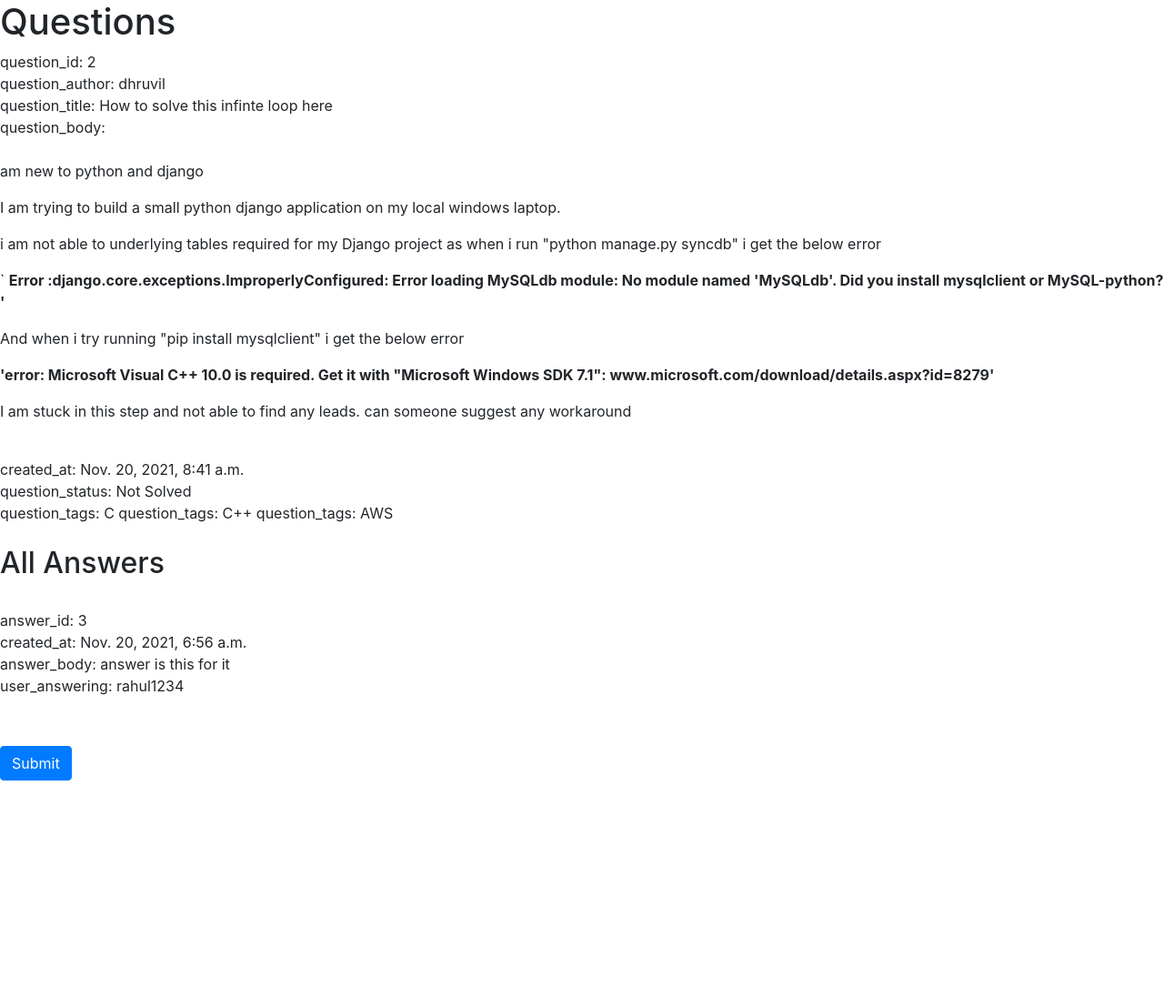
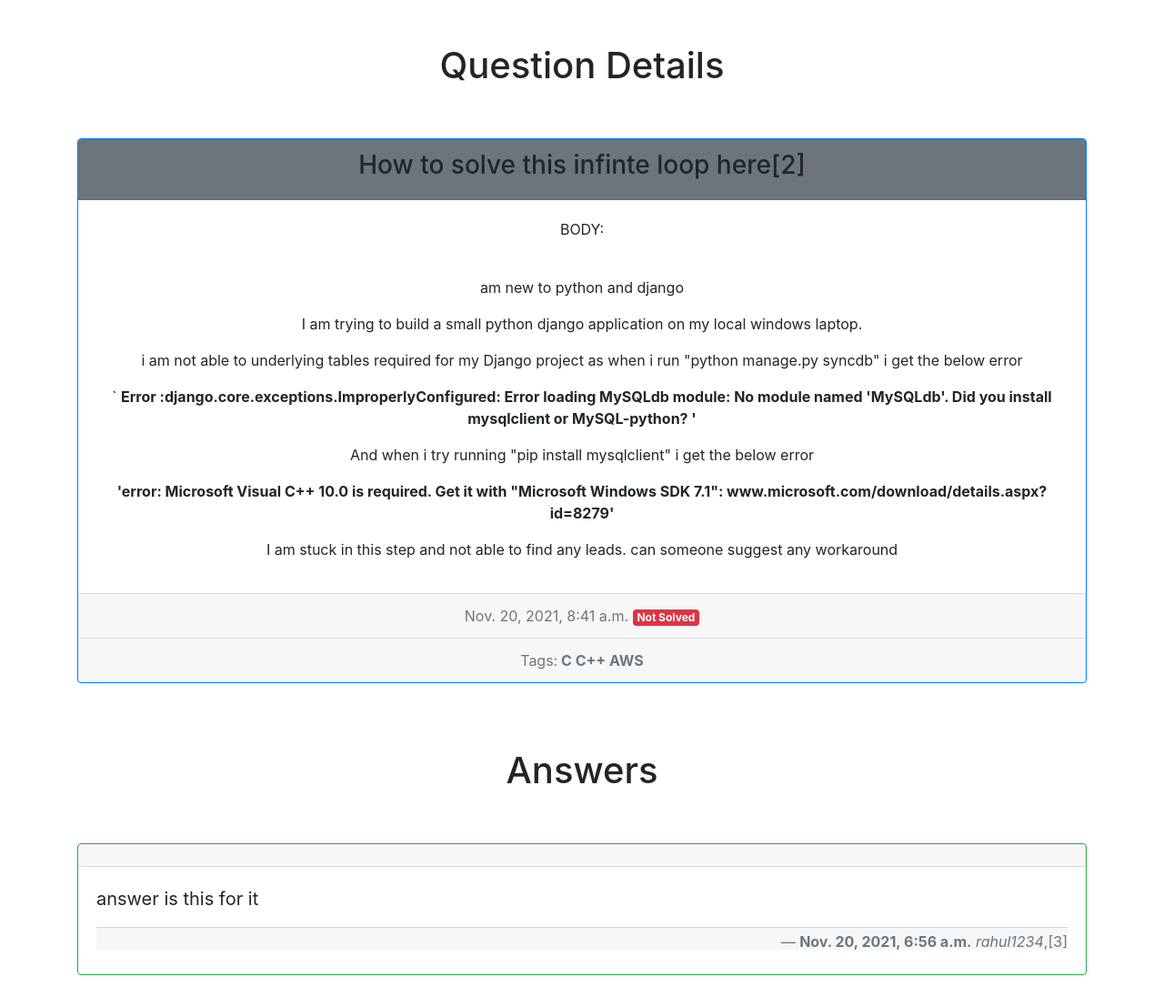
Before and after one commit to Dhruvilshah007/stack-overflow-clone, a Django app: page /viewQuestion/detailviewQuestion/2 in a window 1280 px wide. Shown: the part 64-1160 px from the top of the page at 91% size. Before the commit the page ends 922 px from the top, so only its background shows below. Run offline with Django 3.2, Linux system fonts and the light colour scheme; data comes from the database, SQL or seed files in the repository; both versions use the stored data as it was after the commit; some libraries are stand-ins or nearby versions.

Commit message:
UI of detailviewquestion done

```diff
--- a/questionsApp/templates/QuestionsFolder/detailviewQuestion.html
+++ b/questionsApp/templates/QuestionsFolder/detailviewQuestion.html
@@ -1,45 +1,127 @@
-{%extends 'baseNavigation.html'%} {%block css%}
+{%extends 'baseNavigation.html'%}
+
+
+{%block css%}
+
 <style></style>
 
-{% endblock %} {% block body%}
+{% endblock %}
 
-<h1>Questions</h1>
+
+
+
+{% block body%}
+
+
 {% for k in soln %}
 
-<div>
-  question_id: {{k.question_id}}<br />
-  question_author: {{k.question_author}}<br />
-  question_title: {{k.question_title}}<br />
-  question_body: {{k.question_body | safe}} <br />
-  created_at: {{k.created_at}} <br />
-  question_status: {{k.question_status}} <br />
 
-  {% for area in k.question_tags.all %}question_tags: {{ area }} {% endfor %}
+<!-- Question detailssss -->
+<div class="container">
+  <div class="row justify-content-center text-center my-5">
+    <h1>Question Details</h1>
+  </div>
+</div>
+
+<div class="container">
+  <div class="card border-primary  text-center">
+    <div class="card-header border-primary bg-secondary ">
+      <h3>{{k.question_title}}[{{k.question_id}}]</h3>
+    </div>
+    <div class="card-body">
+
+      <p class="card-text">BODY:{{k.question_body | safe}}</p>
+
+    </div>
+    <div class="card-footer text-muted">
+      {{k.created_at}}
+
+      {% if k.question_status == 'Not Solved' %}
+      <span class="badge badge-danger">{{k.question_status}}</span>
+      {% else %}
+      <span class="badge badge-success">{{k.question_status}}</span>
+      {%endif%}
+    </div>
+    <div class="card-footer text-muted">
+      Tags:<b>{% for q_tag in k.question_tags.all %} {{ q_tag }} {% endfor %}</b>
+    </div>
+  </div>
 </div>
 <br />
+{% endfor %}
+</div>
+
+
+
+
+<!-- Text area for writng answer -->
+
+<div class="container">
+  {% if user.is_authenticated %}
+  <form method="post">
+    {% csrf_token %}
+    <div class="form-group mb-2">
+      <label for="staticEmail2" class="sr-only">Answer</label>
+
+      <textarea class="form-control" id="id_answer_body" name="answer_body" rows="7"
+        placeholder="Write your solution here"></textarea>
+    </div>
+
+
+    <input type="submit" value="Post Your Answer" class="btn btn-primary mt-2" />
+  </form>
+  {% endif %}
+</div>
+
+<!-- Answer given by all users -->
+
+<div class="container">
+  <div class="row justify-content-center text-center my-5">
+    <h1>Answers</h1>
+  </div>
+</div>
+
+{% if ans %}
+
+{% for i in ans %}
+
+
+<div class="container">
+  <div class="card my-4 border-success">
+    <div class="card-header">
+
+    </div>
+    <div class="card-body border-success">
+      <blockquote class="blockquote mb-0">
+        <p>{{i.answer_body}}</p>
+        <footer class="blockquote-footer my-1 float-right"><b>{{i.created_at}}</b> <cite
+            title="Source Title">{{i.user_answering}}</cite>,[{{i.answer_id}}]</footer>
+      </blockquote>
+
+      <div class="card-footer text-muted">
+
+      </div>
+    </div>
+  </div>
+
+</div>
 
 {% endfor %}
 
-<h2>All Answers</h2>
+{% endif %}
 
-{% if ans %} {% for i in ans %}<br />
-answer_id: {{i.answer_id}}<br />
-created_at: {{i.created_at}}<br />
-answer_body: {{i.answer_body}}<br />
-user_answering: {{i.user_answering}} {% endfor %} {% endif %}
-<form method="post">
-  {% csrf_token %}
-  <div class="form-group mb-2">
-    <label for="staticEmail2" class="sr-only">Answer</label>
-    <input
-      type="text"
-      class="form-control-plaintext"
-      name="answer_body"
-      id="id_answer_body"
-    />
-  </div>
 
-  <input type="submit" class="btn btn-primary mt-2" />
-</form>
+
 
 {% endblock %}
+
+{% block js %}
+<script src="http://js.nicedit.com/nicEdit-latest.js" type="text/javascript"></script>
+<script type="text/javascript">
+  bkLib.onDomLoaded(function () { nicEditors.allTextAreas() }); // this method will transform all textares to rich text editors
+  bkLib.onDomLoaded(function () {
+    new nicEditor({ fullPanel: true }).panelInstance('id_answer_body');
+  }); // convert text area with id txt2 to rich text editor with all options.
+</script>
+
+{% endblock %}
```
Also changed, not shown: db.sqlite3.
